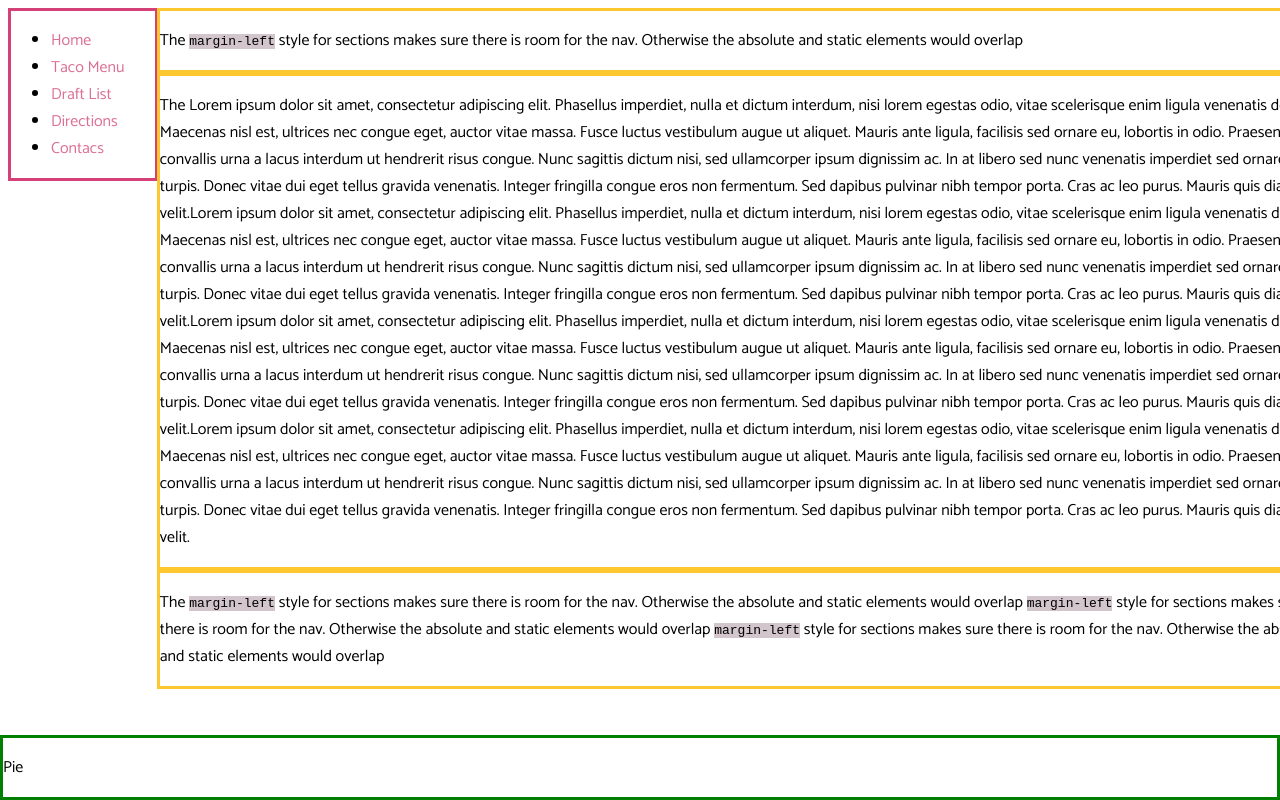
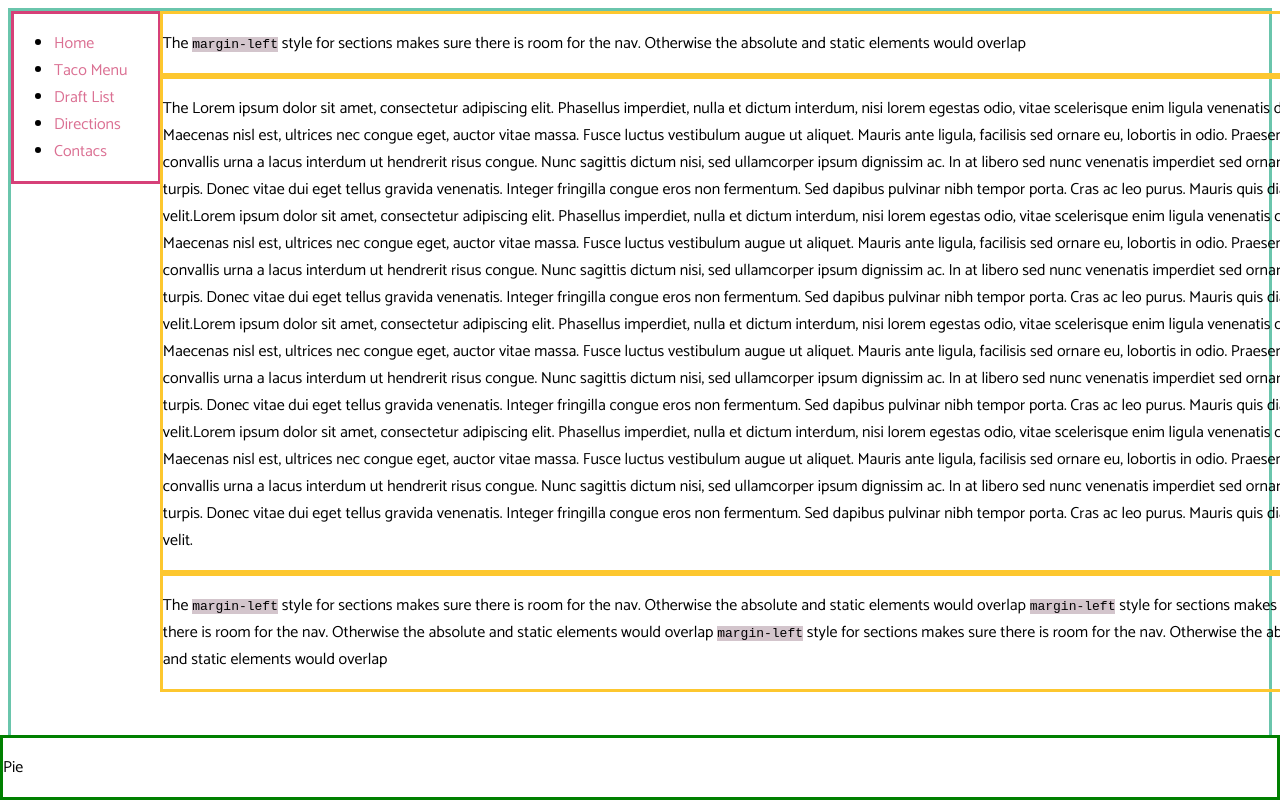
Before and after one commit to claudinacr/SprintDeux, a plain HTML site: page Unidad-1-Maquetado-web-con-HTML-/index.html in a window 1280 px wide. Shown: the top 800 px of the page. Drawn offline with Linux system fonts and the light colour scheme.

Commit message:
implementar class wrapper

```diff
--- a/Unidad-1-Maquetado-web-con-HTML-/index.html
+++ b/Unidad-1-Maquetado-web-con-HTML-/index.html
@@ -11,6 +11,7 @@
 </head>
 
 <body>
+    <div class="wrapper">
     <div class="navigation">
         <ul>
             <li>
@@ -87,7 +88,7 @@
     </div>
 
 
-
+</div>
 </body>
 
 </html>
--- a/Unidad-1-Maquetado-web-con-HTML-/style.css
+++ b/Unidad-1-Maquetado-web-con-HTML-/style.css
@@ -1,3 +1,6 @@
+.wrapper{
+    border: #6AC5AC solid;
+}
 h1,
 p,
 .navigation {
```
